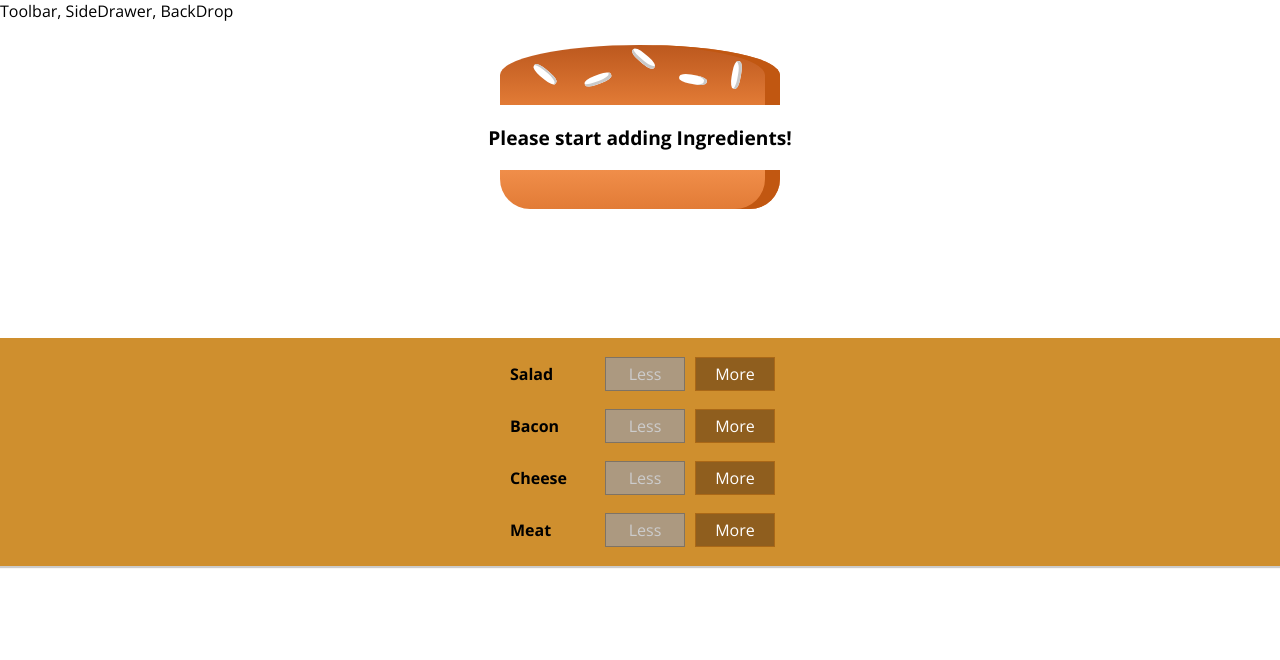
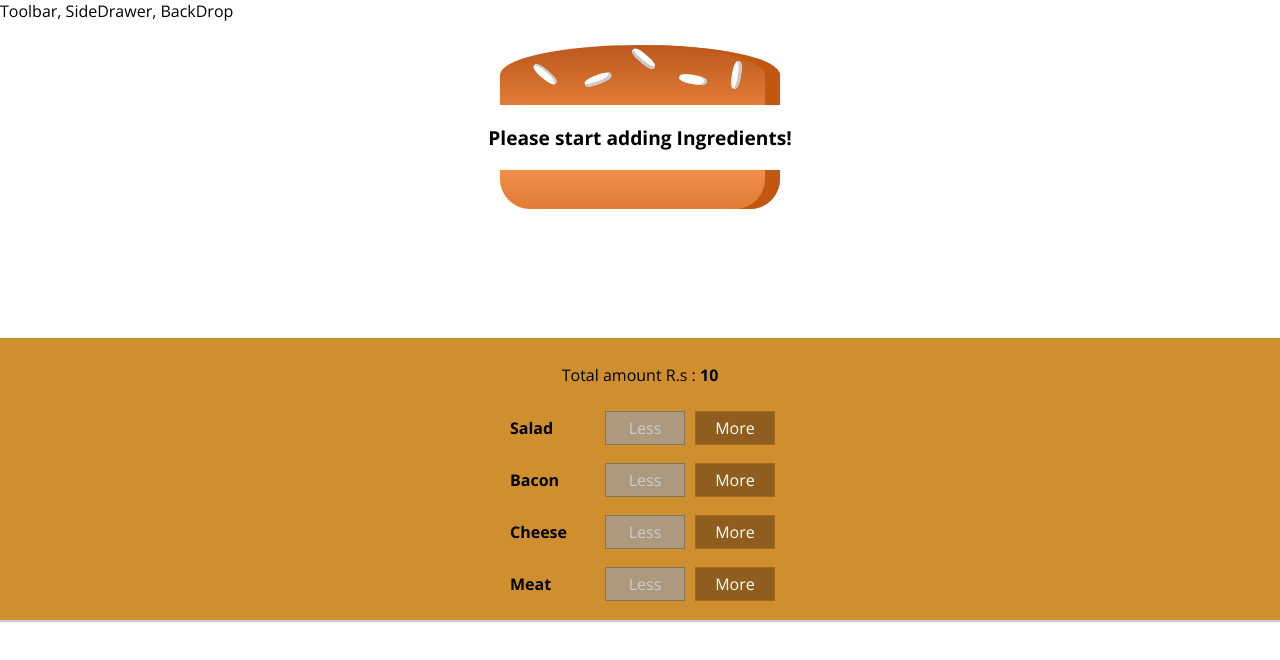
Before and after one commit to aijazbinqasim/burger-builder, a React (Create React App) app: page / in a window 1280 px wide. Shown: the top 660 px of the page. Built offline with nearby package versions, Linux system fonts and the light colour scheme.

Commit message:
Implement total price

```diff
--- a/src/components/Burger/Controls/Controls.js
+++ b/src/components/Burger/Controls/Controls.js
@@ -10,6 +10,7 @@ const controls = [
 
 const Controls = props => (
     <div className={styles.controls}>
+        <p>Total amount R.s : <strong>{props.totalPrice}</strong></p>
         {controls.map(ctr => (
             <Control
                 key={ctr.label}
--- a/src/containers/BurgerBuilder/BurgerBuilder.js
+++ b/src/containers/BurgerBuilder/BurgerBuilder.js
@@ -72,6 +72,7 @@ export default class BurgerBuilder extends React.Component {
                     addItemHandler={this.addItemHandler}
                     removeItemHandler={this.removeItemHandler}
                     disabled={itemClone}
+                    totalPrice={this.state.totalPrice}
                 />
             </>
         );
```
